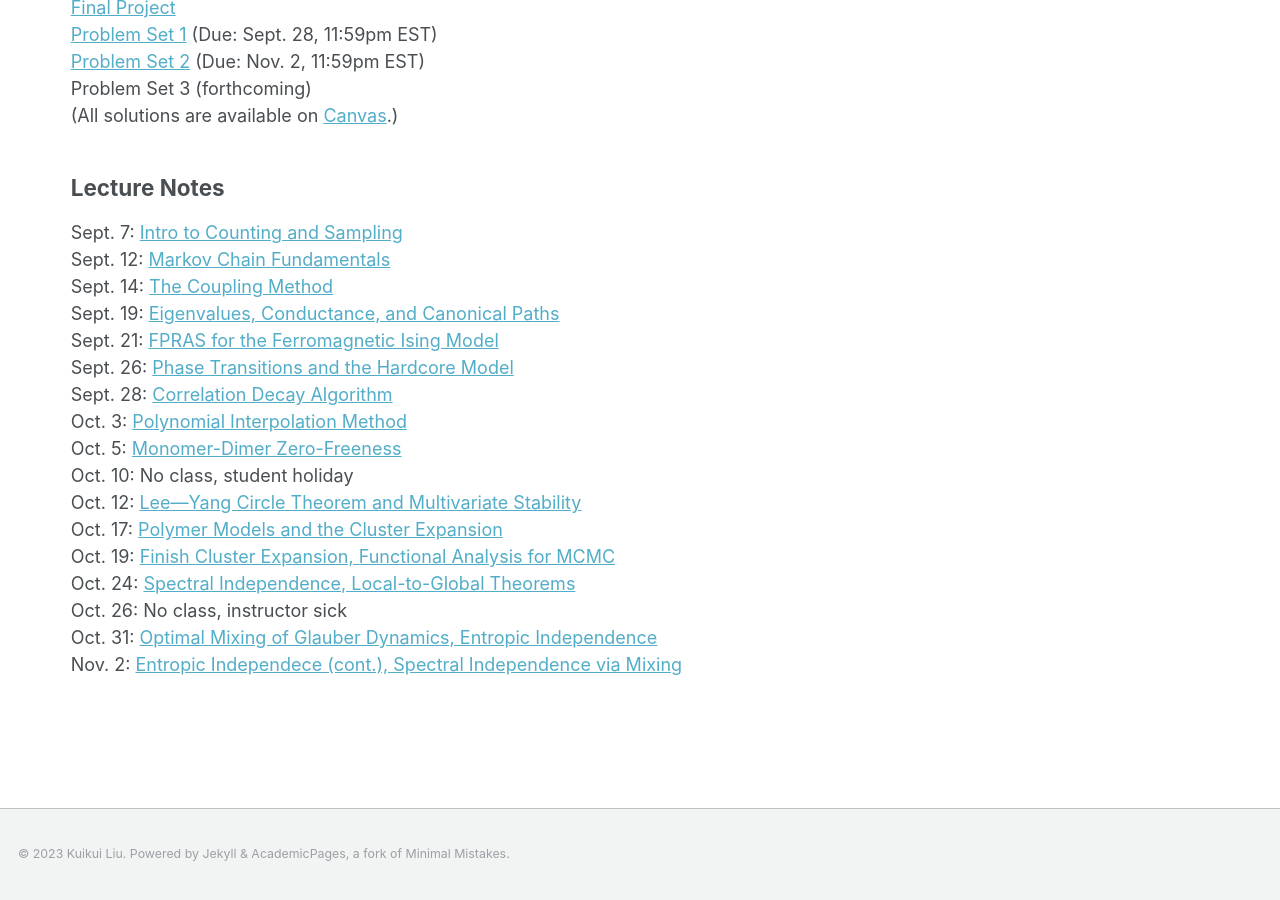
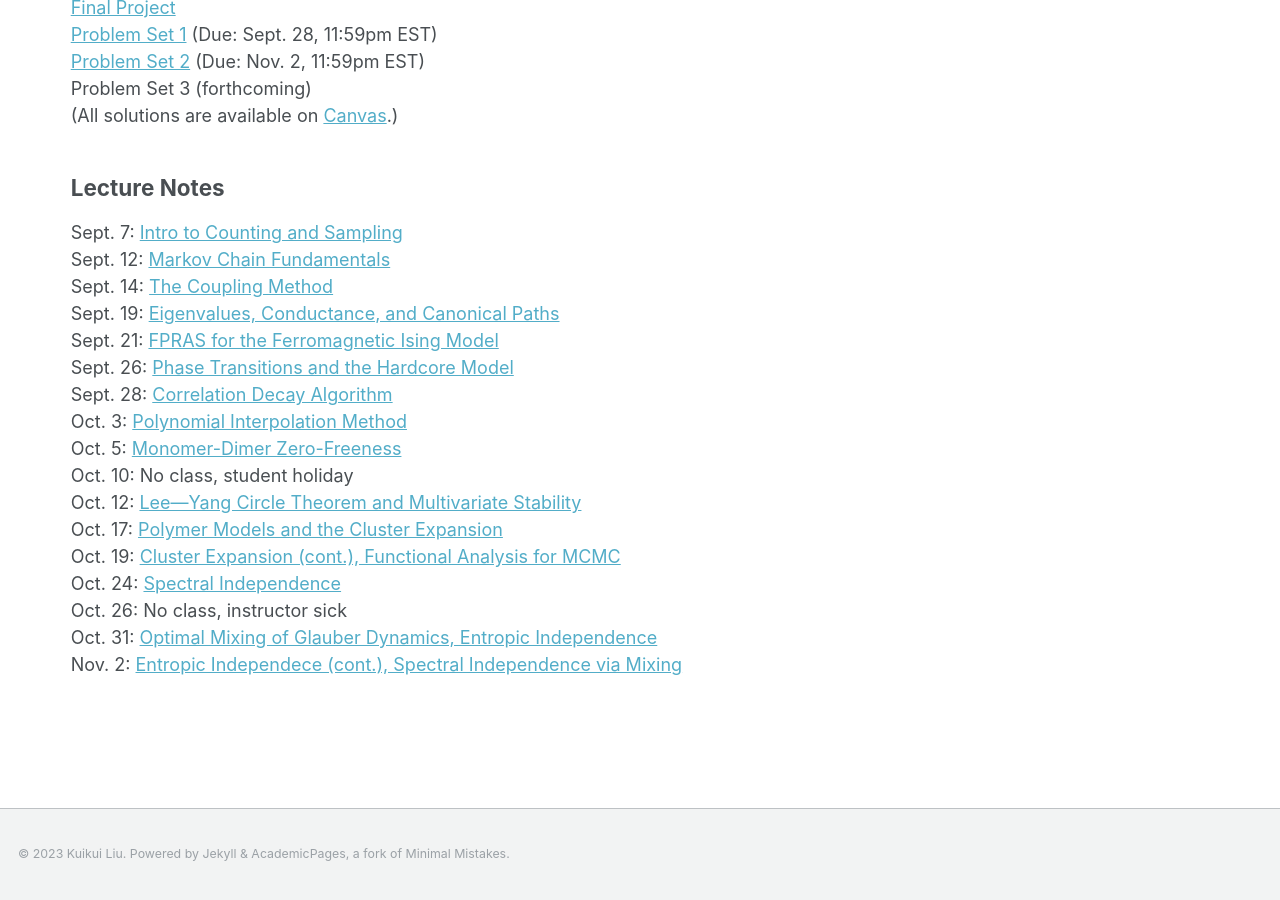
Before and after one commit to kuikuiliu/kuikuiliu.github.io, a Jekyll site: the page built from _teaching/fall2023-counting-sampling.md, in a window 1280 px wide and 900 px high, scrolled down 1115 px. Built offline with Jekyll 4.4.1, drawn with Linux system fonts in a browser that asks for light colours.

Commit message:
update lec13 and lec14

```diff
--- a/_teaching/fall2023-counting-sampling.md
+++ b/_teaching/fall2023-counting-sampling.md
@@ -58,8 +58,8 @@ Oct. 5: [Monomer-Dimer Zero-Freeness](/files/au2023/6S891-lec9.pdf) <br />
 Oct. 10: No class, student holiday <br />
 Oct. 12: [Lee&mdash;Yang Circle Theorem and Multivariate Stability](/files/au2023/6S891-lec10.pdf) <br />
 Oct. 17: [Polymer Models and the Cluster Expansion](/files/au2023/6S891-lec11.pdf) <br />
-Oct. 19: [Finish Cluster Expansion, Functional Analysis for MCMC](/files/au2023/6S891-lec12.pdf) <br />
-Oct. 24: [Spectral Independence, Local-to-Global Theorems](/files/au2023/6S891-lec13.pdf) <br />
+Oct. 19: [Cluster Expansion (cont.), Functional Analysis for MCMC](/files/au2023/6S891-lec12.pdf) <br />
+Oct. 24: [Spectral Independence](/files/au2023/6S891-lec13.pdf) <br />
 Oct. 26: No class, instructor sick <br />
 Oct. 31: [Optimal Mixing of Glauber Dynamics, Entropic Independence](/files/au2023/6S891-lec14.pdf) <br />
 Nov. 2: [Entropic Independece (cont.), Spectral Independence via Mixing](/files/au2023/6S891-lec15.pdf) <br />
```
Also changed, not shown: 7 other files.
